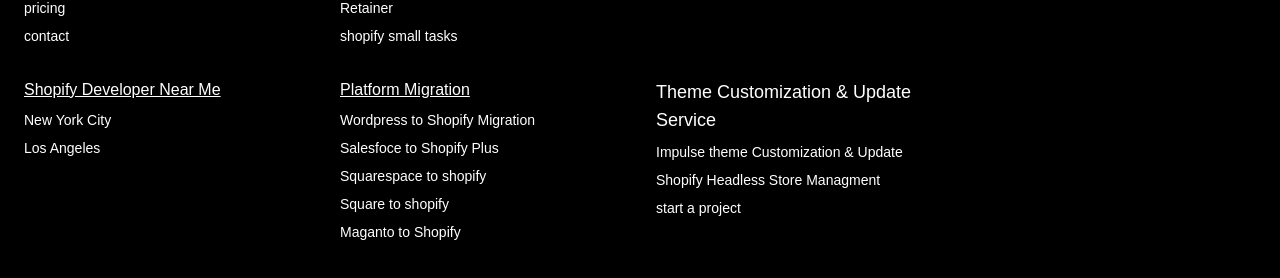
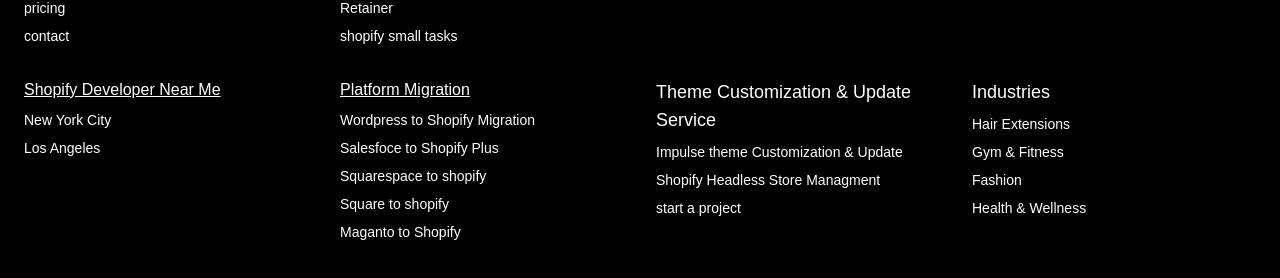
Before and after one commit to Vijendra2016/shopifytaskerwebapp, a Next.js app: page / in a window 1280 px wide. Shown: the part 6260-6538 px from the top of the page. Built offline with nearby package versions, Linux system fonts and the light colour scheme; no server answers; what tailwindcss-animated would draw is missing.

Commit message:
added new area industries

```diff
--- a/src/app/components/footer.tsx
+++ b/src/app/components/footer.tsx
@@ -79,6 +79,18 @@ export default function Footer() {
           <Link href="/start-project">start a project</Link>
 
         </div>
+
+        <div className="flex flex-col space-y-2">
+          <h6 className=" text-xl md:text-lg text-base font-regular">Industries</h6>
+          <Link href="/shopify-themes/impulse-customization-update">Hair Extensions</Link>
+          <Link href="/partner">Gym & Fitness</Link>
+          <Link href="/start-project">Fashion</Link>
+          <Link href="/start-project">Health & Wellness</Link>
+
+
+        </div>
+
+
       </div>
     </footer>
   );
--- /dev/null
+++ b/src/app/industries/page.tsx
@@ -0,0 +1,29 @@
+import { Metadata } from "next";
+import TestimonialCardGrid from "../components/TestimonialCardGrid";
+export const metadata: Metadata = {
+  title: "Shopify Developer Near Me",
+  description:
+    "Hire freelance shopify developer hourly rate start from $10 per hour",
+};
+
+export default function pricing() {
+  return (
+    <main className="container mx-auto px-4 py-10 text-center pt-20">
+        <h1 className="text-3xl md:text-6xl font-regular">Industries we work  </h1>
+
+          <p className="text-gray-600 text-lg">
+          We offer a wide range of services for any industry those who want to enhance their  Online Presence and sell online via shopify.
+
+        </p>
+        <p className="text-gray-600 text-lg">
+
+    No matter which industry you are in - retail , food,fashion and beauty or beyond , we can help you to build your shopify store development , maintenance , seo, digital marketing paid promotion we offer shopify development services that can help your business to grow.
+
+        </p>
+
+        <h2 className="text-3xl md:text-4xl font-regular">Some of the featured industries we work with</h2>
+<TestimonialCardGrid/>
+
+    </main>
+  );
+}
```
